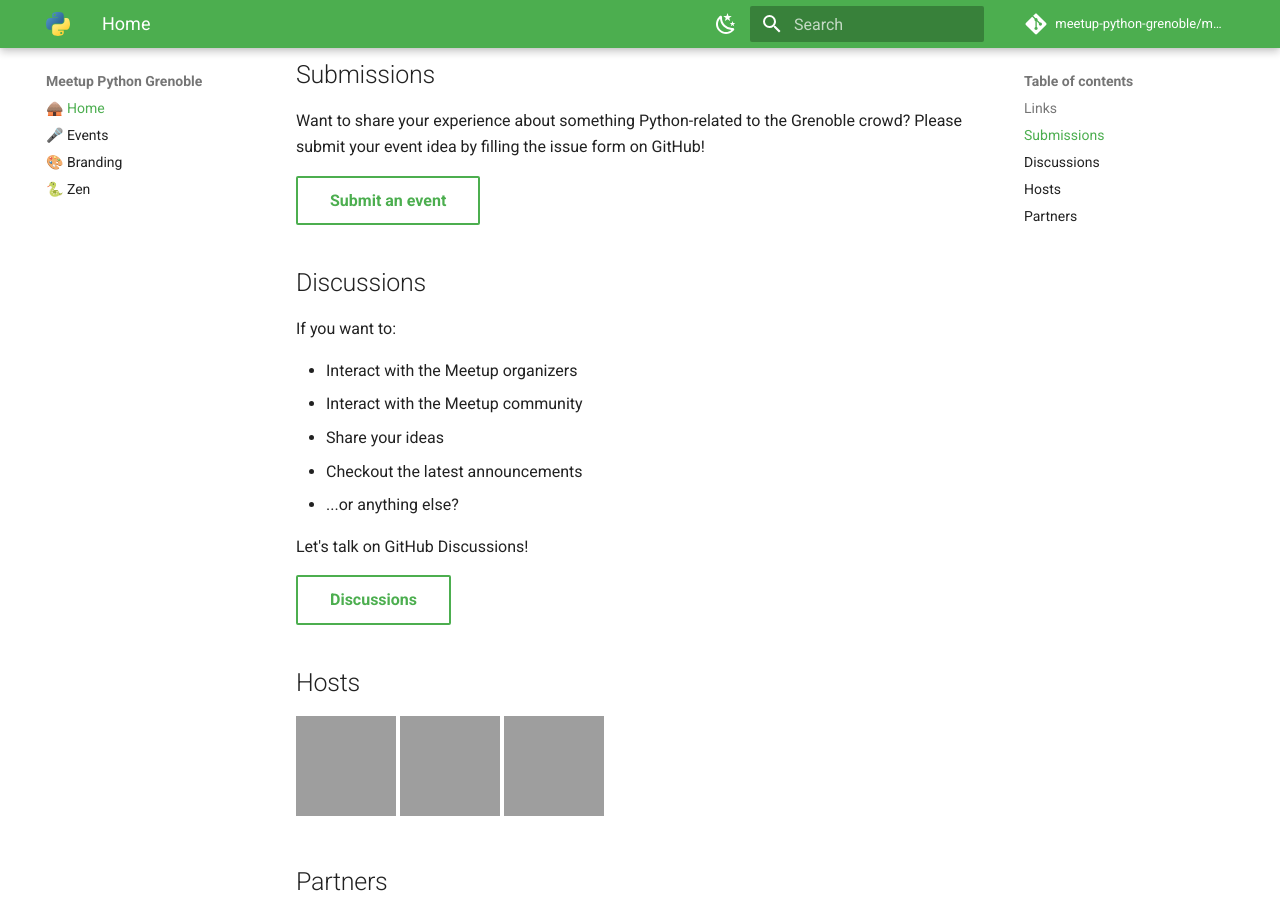
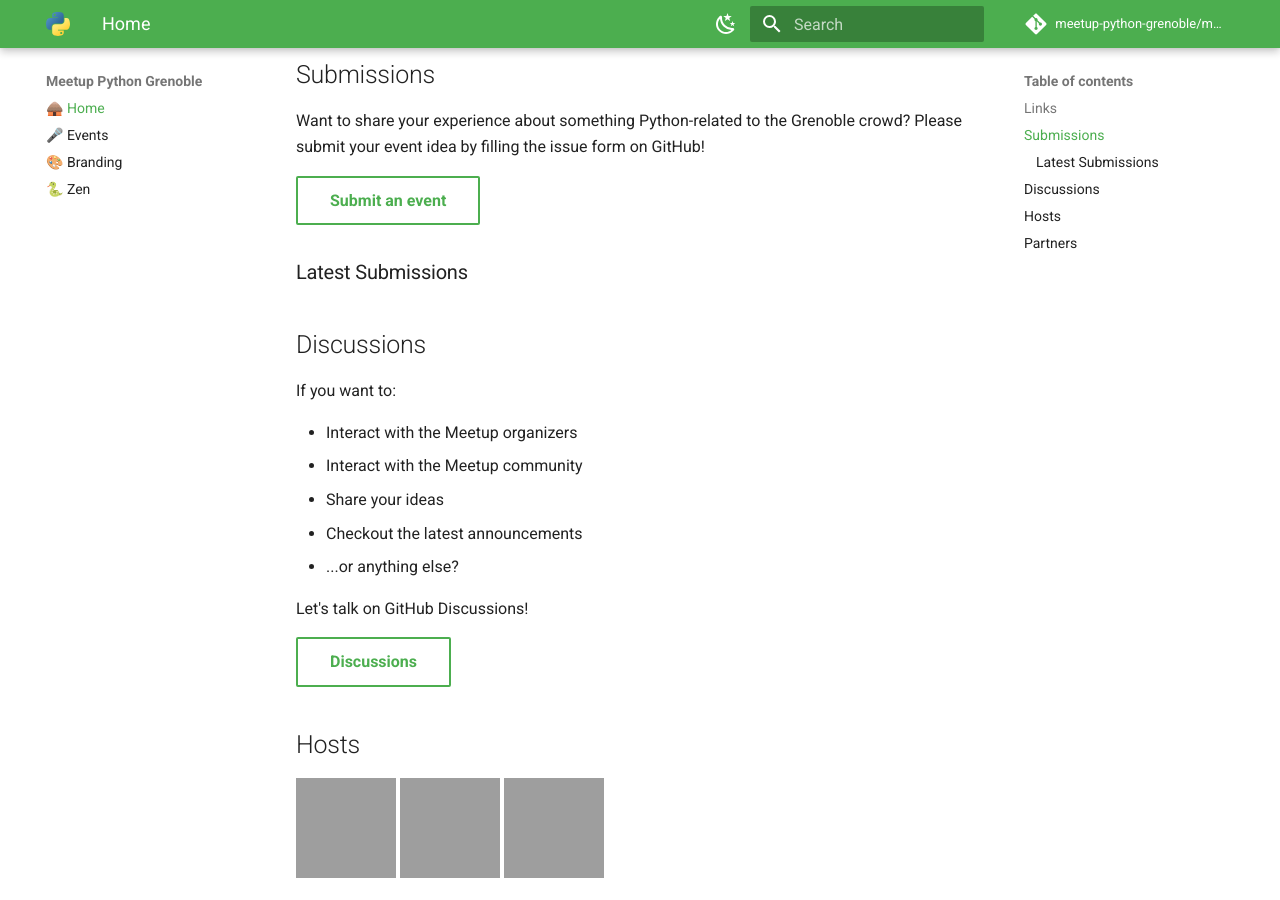
Before and after one commit to meetup-python-grenoble/meetup-python-grenoble.github.io, an MkDocs documentation site: the page built from content/index.md, in a window 1280 px wide and 900 px high, scrolled down 960 px, cut to the strip 0-900 px from the top of the window. Built offline with MkDocs 1.6.1 and Material for MkDocs 9.7.7, drawn with Linux system fonts in a browser that asks for light colours; comment, search, counter and statistics services are not loaded; some of the changed lines change nothing that is shown; grey boxes are pictures that could not be loaded.

Commit message:
Experiment with rendering latest submission list in homepage

```diff
--- a/content/index.md
+++ b/content/index.md
@@ -35,6 +35,42 @@
 
 [Submit an event](https://github.com/meetup-python-grenoble/meetup-python-grenoble.github.io/issues/new?assignees=&labels=submission&template=submission.yml&title=New+Event+Submission){ .md-button }
 
+### Latest Submissions
+
+<div id="gh-submission-list"></div>
+
+<template id="gh-submission-template">
+  <article class="gh-submission-item">
+    <h4><a class="gh-submission-url" href="">Title</a></h4>
+    <small>Submitted by <a class="gh-submission-author" href="">username</span></small>
+  </article>
+</template>
+
+<script>
+function addSubmissionItem(submission) {
+  const submissionList = document.querySelector('#gh-submission-list')
+  const submissionTemplate = document.querySelector('#gh-submission-template')
+  const submissionItem = submissionTemplate.content.cloneNode(true)
+  const link = submissionItem.querySelector('.gh-submission-url')
+  const author = submissionItem.querySelector('.gh-submission-author')
+
+  link.setAttribute('href', submission.html_url)
+  link.text = submission.title
+
+  author.setAttribute('href', submission.user.html_url)
+  author.text = submission.user.login
+
+  submissionList.appendChild(submissionItem)
+}
+
+async function getLatestSubmissions(repository) {
+  const response = await fetch(`https://api.github.com/repos/${repository}/issues?state=open&labels=submission`)
+  const submissions = await response.json()
+  submissions.forEach(addSubmissionItem)
+}
+
+getLatestSubmissions('meetup-python-grenoble/meetup-python-grenoble.github.io')
+</script>
 
 ## Discussions
 
```
